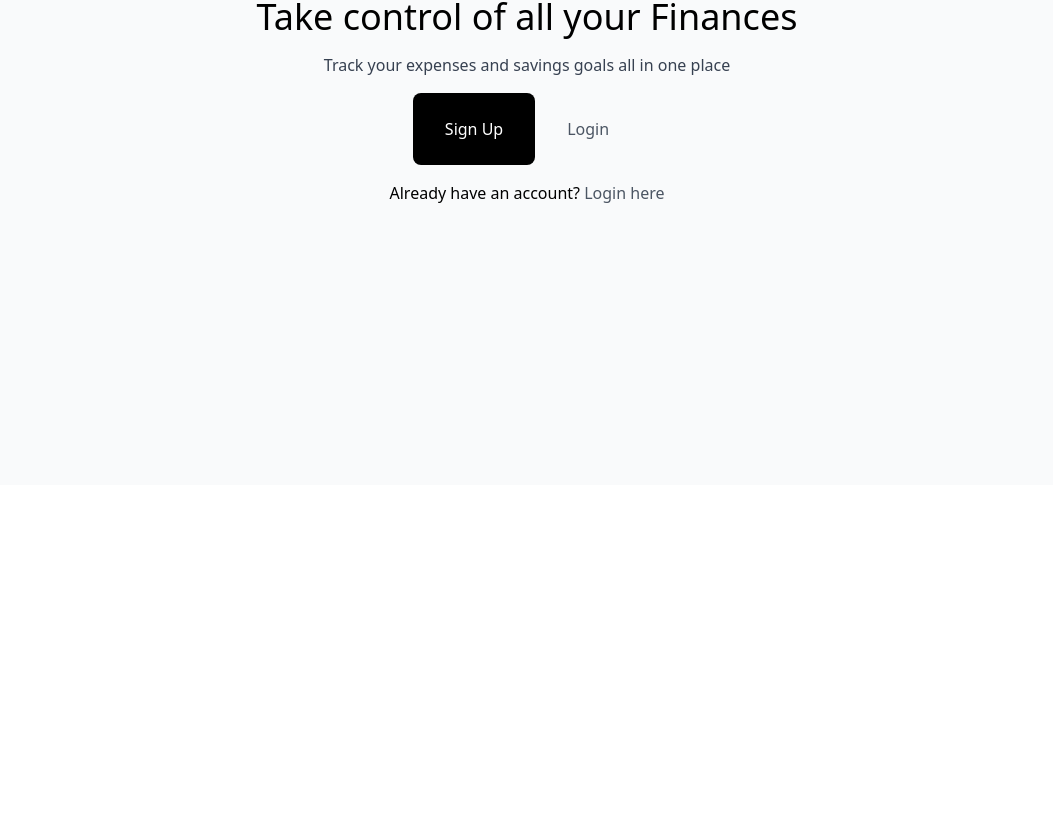
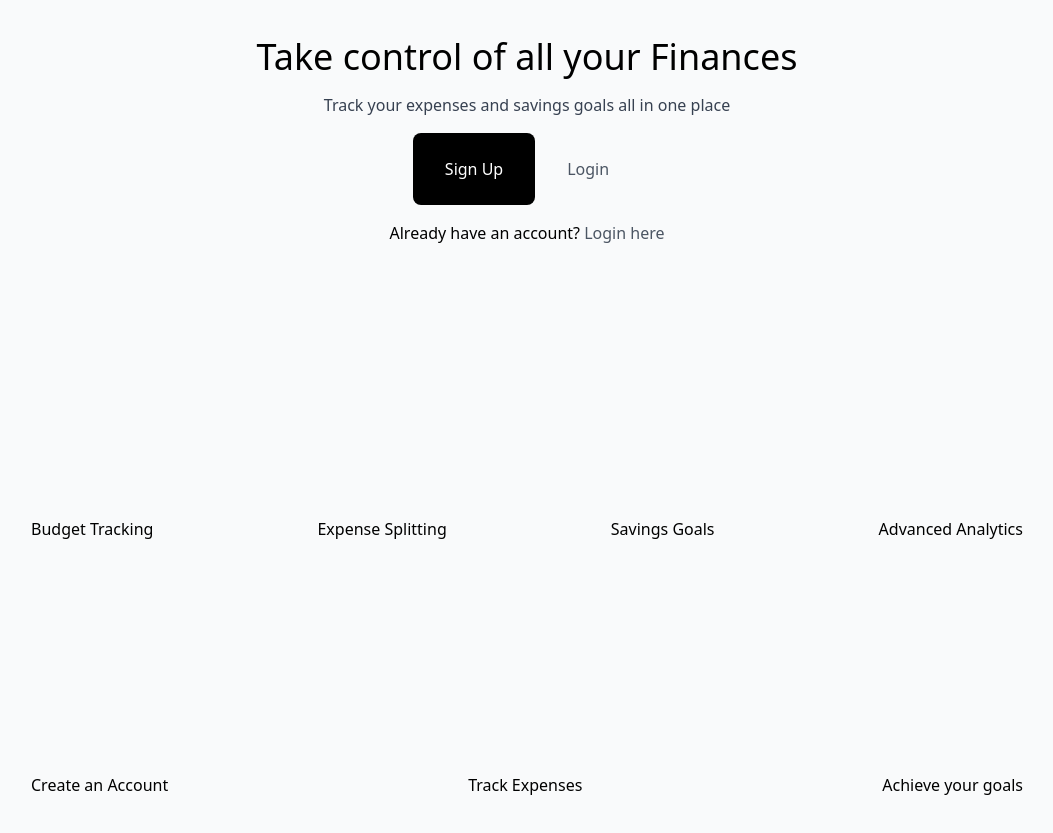
Before and after one commit to Suhas-Koheda/Expense-Traceker, a React (Create React App) app in the folder frontend/: page / in a window 1280 px wide. Shown: the part 315-1148 px from the top of the page, without its empty margins (113-1166 px from the left). Before the commit the page ends 800 px from the top, so only its background shows below. Built offline with nearby package versions, Linux system fonts and the light colour scheme.

Commit message:
Add Features in home page

```diff
--- a/frontend/src/App.js
+++ b/frontend/src/App.js
@@ -1,13 +1,15 @@
 import React from 'react';
 import './App.css';
 import Header from './components/Header.jsx';
-import { Link } from 'react-router-dom';
 import MainPage from './components/MainPage.jsx';
+import Features from './components/Features.jsx';
+
 function App() {
   return (
     <div className="min-h-screen bg-gray-50">
       <Header />
       <MainPage />
+      <Features/>
     </div>
   );
 }
--- /dev/null
+++ b/frontend/src/components/Features.jsx
@@ -0,0 +1,37 @@
+import React from 'react'
+
+const Features = () => {
+  return (
+    <div id='features' className='px-4 md:px-36'>
+        <div className='flex-col justify-center'>
+        <div className='flex-row md:flex justify-between'>
+            <div className='text-center py-4 h-64'>
+                Budget Tracking
+            </div>
+            <div className='text-center py-4 h-64'>
+                Expense Splitting
+            </div>
+            <div className='text-center py-4 h-64'>
+                Savings Goals
+            </div>
+            <div className='text-center py-4 h-64'>
+                Advanced Analytics
+            </div>
+        </div>
+        <div className='flex-row md:flex justify-between'>
+        <div className='text-center py-4 h-64'>
+                Create an Account
+            </div>
+            <div className='text-center py-4 h-64'>
+                Track Expenses
+            </div>
+            <div className='text-center py-4 h-64'>
+                Achieve your goals
+            </div>
+        </div>
+        </div>
+    </div>
+  )
+}
+
+export default Features
--- a/frontend/src/components/Header.jsx
+++ b/frontend/src/components/Header.jsx
@@ -6,7 +6,7 @@ const Header = () => {
   const loggedIn = false;
 
   return (
-    <div className='sticky top-0 shadow-sm z-10'>
+    <div className='sticky top-0 shadow-md z-10 bg-white'>
       <nav className="p-4 flex items-center justify-between ">
         <div className='flex items-center'>
         <h1 className="text-2xl font-bold p-4">EQUI</h1>
--- a/frontend/src/pages/Login.jsx
+++ b/frontend/src/pages/Login.jsx
@@ -2,7 +2,7 @@ import React from 'react'
 
 const Login = () => {
   return (
-    <div>Login</div>
+    <div></div>
   )
 }
 
--- a/frontend/tailwind.config.js
+++ b/frontend/tailwind.config.js
@@ -6,7 +6,7 @@ module.exports = {
   theme: {
     extend: {
       height: {
-        'dvh': '80dvh', // Adds dvh utility for dynamic viewport height
+        'dvh': '90dvh', // Adds dvh utility for dynamic viewport height
       },
     },
   },
```
